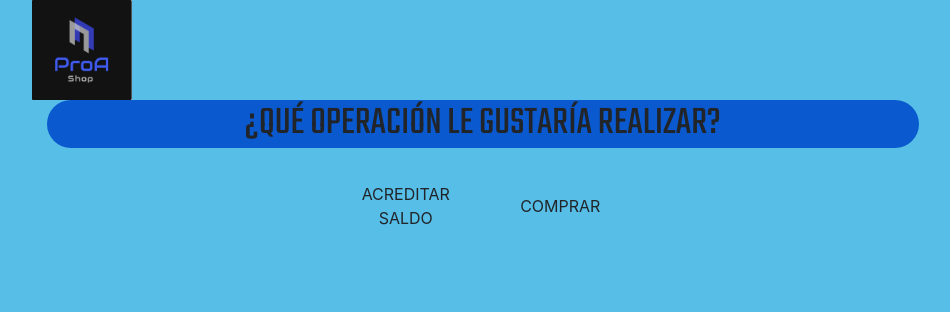
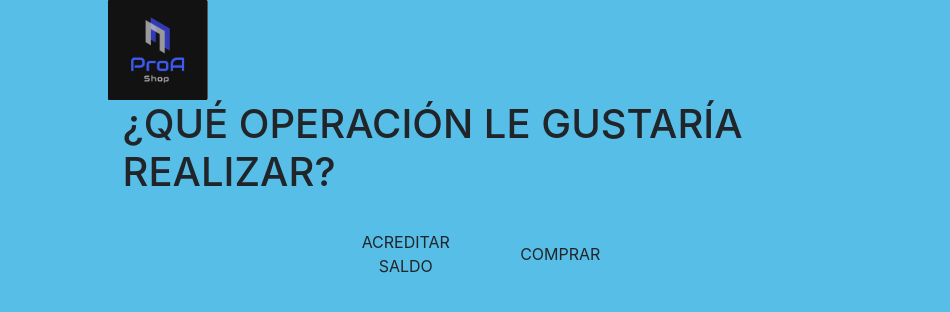
Before and after one commit to paulina07/ProAShop2, a plain HTML site: page AAproyecto/index.html in a window 1280 px wide. Shown: the whole page, without its empty margins (157-1107 px from the left). Drawn offline with nearby package versions, Linux system fonts and the light colour scheme.

Commit message:
Update and rename menu.html to index.html

```diff
--- a/AAproyecto/menu.html
+++ b/AAproyecto/index.html
@@ -7,7 +7,7 @@
 
      <!-- Bootstrap CSS -->
      <link rel="stylesheet" href="vendor/bootstrap-4.4.1-dist/css/bootstrap.min.css">
-    <link rel="stylesheet" href="css/estilo-menu.css">
+    <link rel="stylesheet" href="css/estiloindex.css">
 
     <link href="https://fonts.googleapis.com/css?family=Teko&display=swap" rel="stylesheet">
 
@@ -24,19 +24,19 @@
 
     <img src="img/logo.jpeg" width="100px">
 
-    <div class="container">
+    <div class="container-fluid">
       <div class="row">
         <div class="col-md-12">
           <div class="operacion">
             <h1>¿QUÉ OPERACIÓN LE GUSTARÍA REALIZAR?</h1>
+            <div style="text-align: center">
+              <button onclick="location.href='acreditar.html'" style="height:100px; width:150px" class="btn">ACREDITAR SALDO</button>
+              <button onclick="location.href='compra.html'" style="height:100px; width:150px" class="btn btn-comprar">COMPRAR</button> </div>
           </div>
         </div>
       </div>
+    </div>
 
-
-   <div style="text-align: center">
-   <button onclick="location.href='index.html'" style="height:100px; width:150px" class="btn">ACREDITAR SALDO</button>
-   <button onclick="location.href='compra.html'" style="height:100px; width:150px" class="btn btn-comprar">COMPRAR</button> </div>
 
   </body>
 
```
